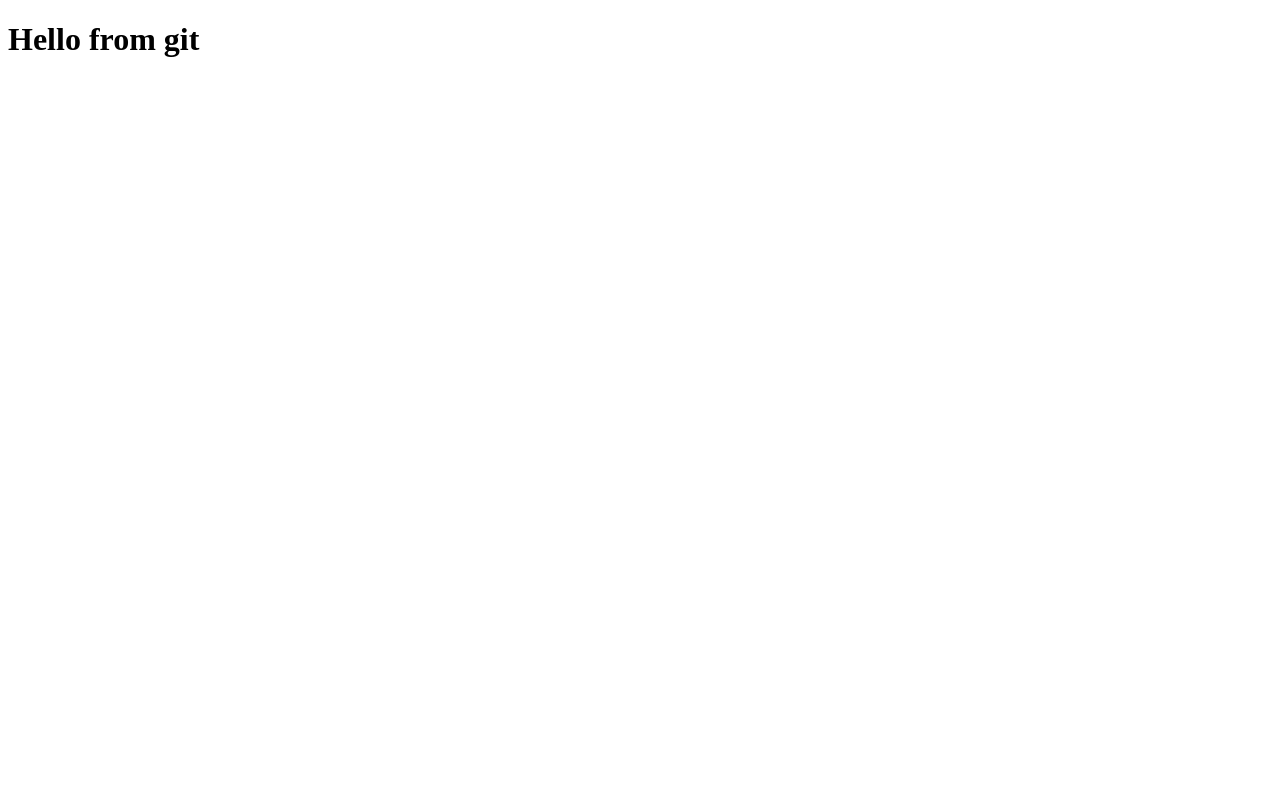
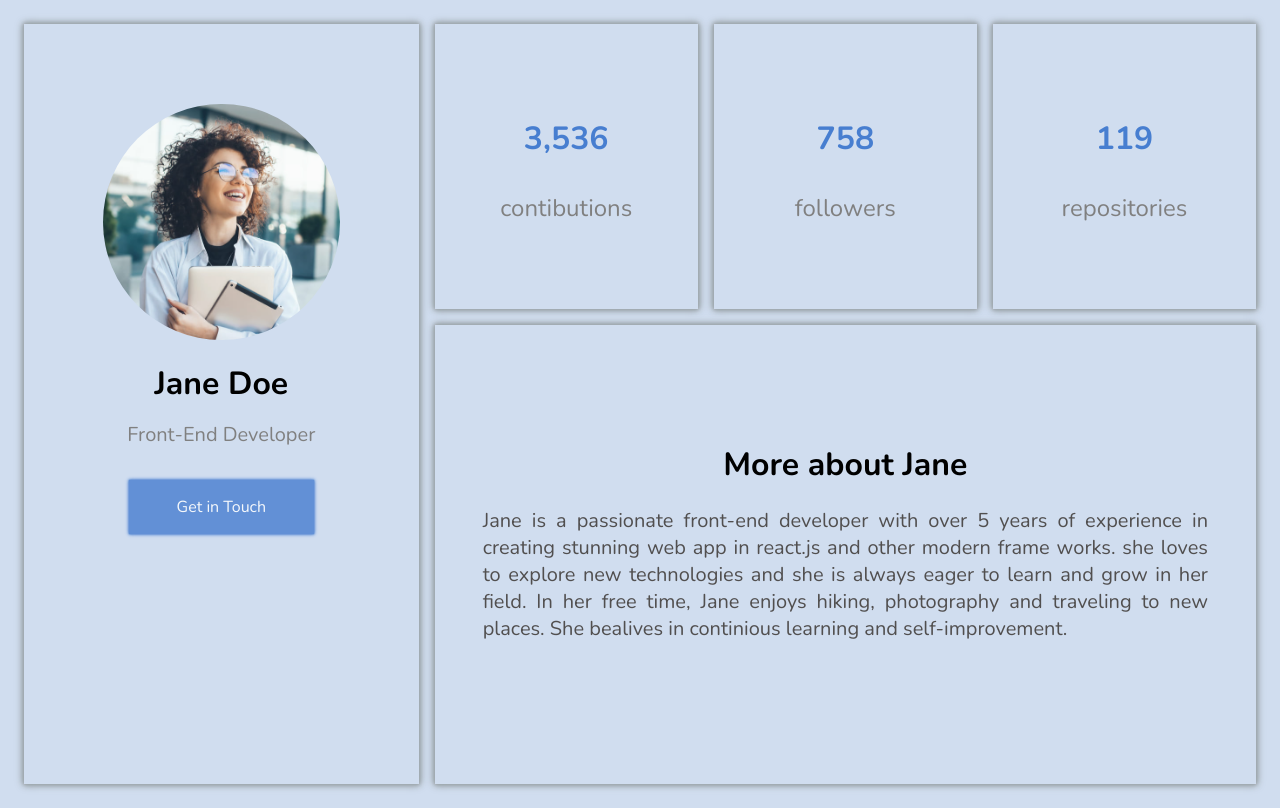
Before and after one commit to AnnaTykhomyrova27/lesson-10, a plain HTML site: page index.html in a window 1280 px wide. Drawn offline with nearby package versions, Linux system fonts and the light colour scheme; a web font is replaced by a local one.

Commit message:
well done))

```diff
--- /dev/null
+++ b/assets/style.css
@@ -0,0 +1,85 @@
+body{
+    box-sizing: border-box;
+    font-family: "Nunito", sans-serif;
+    margin: 0;
+}
+.container{
+    display: grid;
+    grid-template-columns: 1.5fr 1fr 1fr 1fr;
+    grid-gap: 1rem;
+    padding: 1.5rem;
+    background-color: rgb(208, 221, 239);
+    height: 95vh;
+}
+img{
+    border-radius: 50%;
+    width: 60%;
+    margin: 5rem 0rem 1rem 0rem;
+}
+.photo-card{
+    grid-row: 1/3;
+    text-align: center;
+    box-shadow: 0px 0px 3px #9ca5aa,
+                0px 0px 5px #9ca5aa,
+                0px 0px 7px #9ca5aa,
+                0px 0px 9px #9ca5aa;
+}
+.photo-card>h1{
+    margin: 0rem 0rem 1rem 0rem;
+
+}
+span{
+    font-size: 20px;
+    color: grey;
+    padding: 0rem 3rem 2rem 3rem
+}
+.button{
+    margin-top: 3rem;
+    opacity: 0.8;
+}
+.button:hover{
+    opacity: 1;
+}
+a{
+    background-color: rgb(71, 126, 208);
+    box-shadow: 0px 0px 1px rgb(71, 126, 208),
+                0px 0px 2px rgb(71, 126, 208),
+                0px 0px 3px rgb(71, 126, 208),
+                0px 0px 4px rgb(71, 126, 208);
+    color: white;
+    padding: 1rem 3rem;
+    text-decoration: none;
+}
+.social-card{
+    display: flex;
+    align-items: center;
+    justify-content: center;
+    text-align: center;
+    box-shadow: 0px 0px 3px #9ca5aa,
+                0px 0px 5px #9ca5aa,
+                0px 0px 7px #9ca5aa,
+                0px 0px 9px #9ca5aa;
+}
+.green-text{
+    color:rgb(71, 126, 208);
+    font-size: 32px;
+    font-weight: 700;
+}
+.small-text{
+    color: grey;
+    font-size: 24px;
+}
+.about-Jane{
+    text-align: center;
+    box-shadow: 0px 0px 3px #9ca5aa,
+                0px 0px 5px #9ca5aa,
+                0px 0px 7px #9ca5aa,
+                0px 0px 9px #9ca5aa;
+    grid-column: 2/5;
+    padding: 6rem 3rem 0rem 3rem;
+}
+.person-info{
+    text-align: justify;
+    color: rgb(81, 79, 79);
+    font-size: 20px;
+}
--- a/index.html
+++ b/index.html
@@ -1,11 +1,55 @@
 <!DOCTYPE html>
 <html lang="en">
+
 <head>
     <meta charset="UTF-8">
     <meta name="viewport" content="width=device-width, initial-scale=1.0">
-    <title>Document</title>
+    <title>HW-10</title>
+    <link rel="stylesheet" href="assets/style.css">
+    <link rel="preconnect" href="https://fonts.googleapis.com">
+    <link rel="preconnect" href="https://fonts.gstatic.com" crossorigin>
+    <link
+        href="https://fonts.googleapis.com/css2?family=Alfa+Slab+One&family=Cairo:wght@200..1000&family=Carter+One&family=Caveat:wght@700&family=Commissioner:wght@100..900&family=Cookie&family=DM+Mono:ital,wght@0,300;0,400;0,500;1,300;1,400;1,500&family=Dancing+Script:wght@400..700&family=Mali:ital,wght@0,200;0,300;0,400;0,500;0,600;0,700;1,200;1,300;1,400;1,500;1,600;1,700&family=Noto+Sans:ital,wght@0,100..900;1,100..900&family=Nunito:ital,wght@0,200..1000;1,200..1000&family=Oswald:wght@200..700&family=Oxanium:wght@200..800&family=Shantell+Sans:ital,wght@0,300..800;1,300..800&display=swap"
+        rel="stylesheet">
 </head>
+
 <body>
-    <h1>Hello from git</h1>
+    <div class="container">
+        <div class="photo-card">
+            <img src="assets/Screenshot 2025-11-02 204052.png" alt="photo">
+            <h1>Jane Doe</h1>
+            <p><span>Front-End Developer</span></p>
+            <p class="button"><a href="https://www.linkedin.com/in/anna-tikhomirova/">Get in Touch</a></p>
+        </div>
+        <div class="social-card">
+            <div>
+                <p class="green-text">3,536</p>
+                <p class="small-text">contibutions</p>
+            </div>
+        </div>
+        <div class="social-card">
+            <div>
+                <p class="green-text">758</p>
+                <p class="small-text">followers</p>
+            </div>
+        </div>
+        <div class="social-card">
+            <div>
+                <p class="green-text">119</p>
+                <p class="small-text">repositories</p>
+            </div>
+        </div>
+        <div class="about-Jane">
+            <h1>More about Jane</h1>
+            <p class="person-info">
+                Jane is a passionate front-end developer with over 5 years of experience in creating
+                stunning web app in react.js and other modern frame works. she loves to explore new
+                technologies and she is always eager to learn and grow in her field. In her free time, Jane
+                enjoys hiking, photography and traveling to new places. She bealives in continious learning
+                and self-improvement.
+            </p>
+        </div>
+    </div>
 </body>
+
 </html>
```
Also changed, not shown: assets/Screenshot 2025-11-02 204052.png (added).
